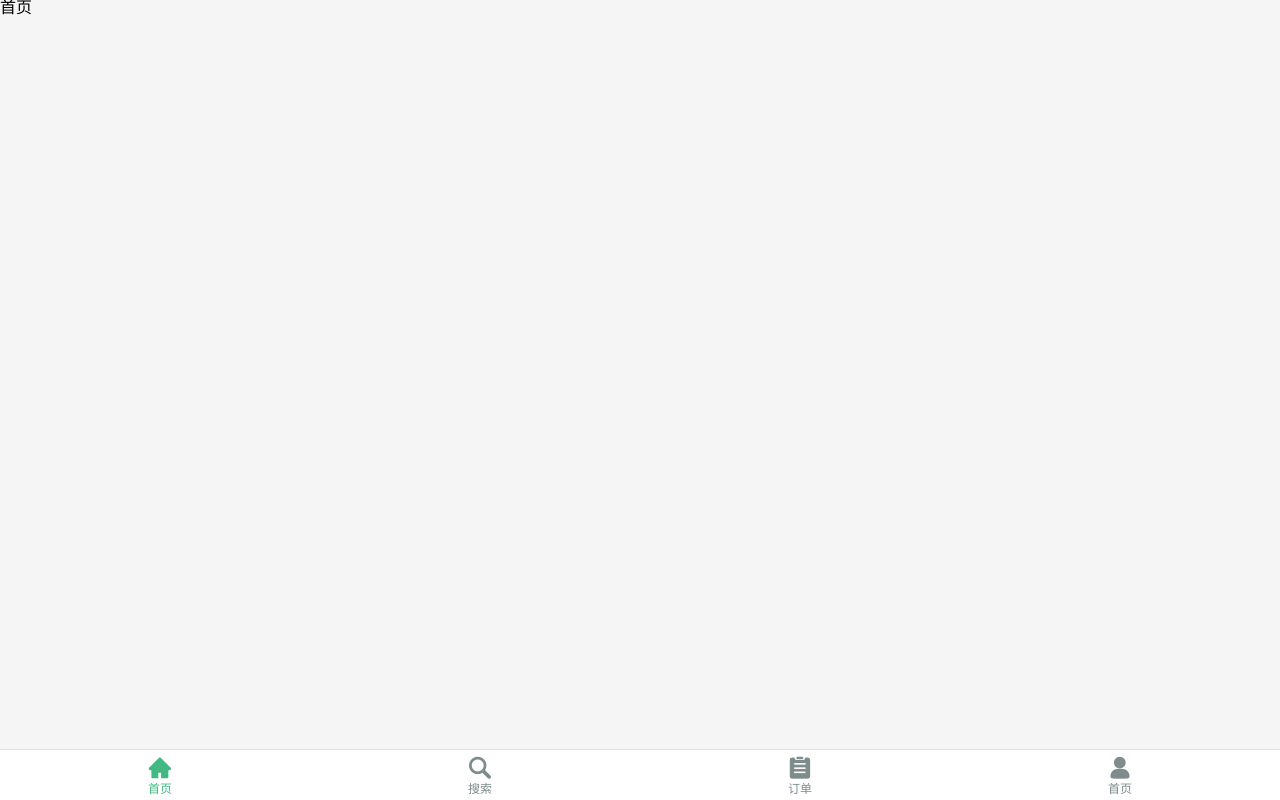
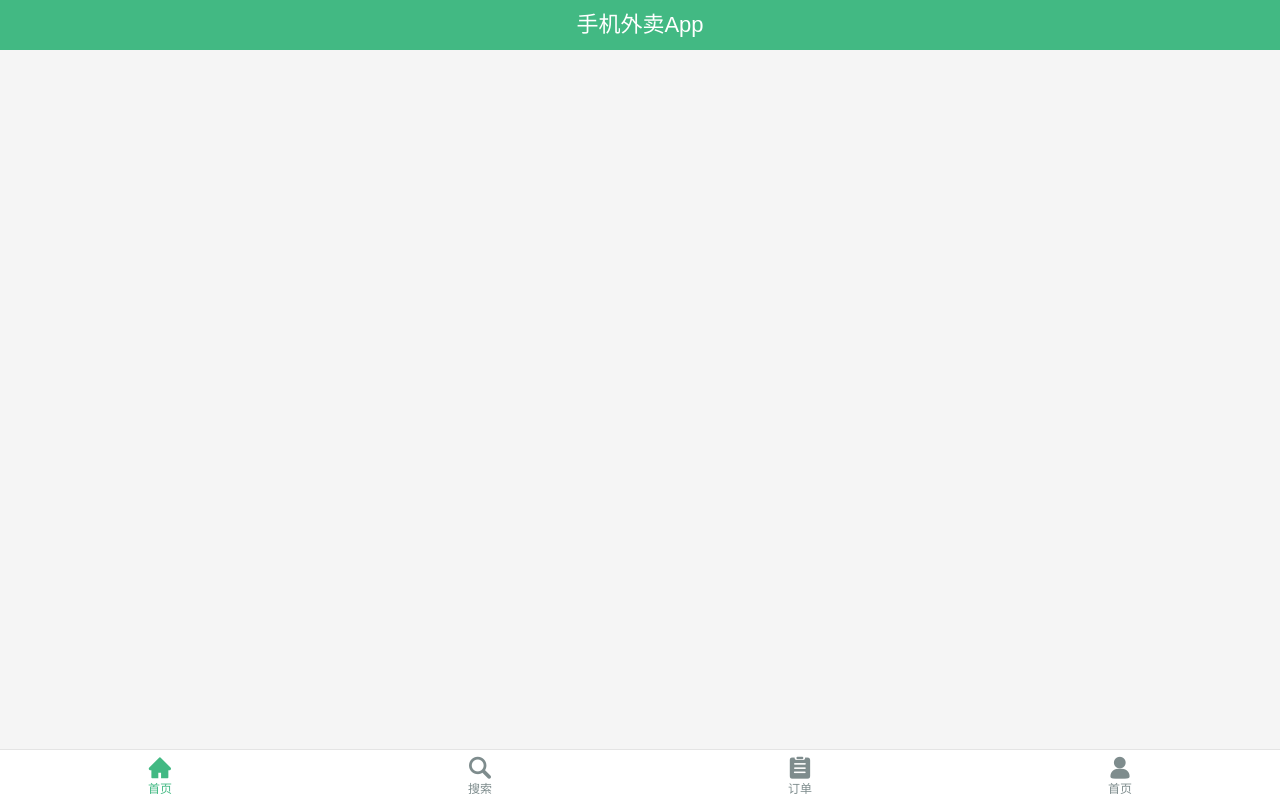
Before and after one commit to BlaxBerry/vue-book-shopping-mobile, a Vue app: page /#/home in a window 1280 px wide. Built offline with nearby package versions, Linux system fonts and the light colour scheme.

Commit message:
顶部标题栏 + 动态绑定.meat.title

```diff
--- /dev/null
+++ b/src/assets/css/HeaderBar/HeaderBar.css
@@ -0,0 +1,20 @@
+.header_bar {
+  position: fixed;
+  z-index: 999;
+  top: 0;
+  left: 0;
+  right: 0;
+  background-color: #42b983;
+  height: 50px;
+  width: 100%;
+}
+.header_bar .header_title {
+  position: absolute;
+  top: 50%;
+  left: 50%;
+  transform: translate(-50%, -50%);
+  width: 30%;
+  color: #fff;
+  font-size: 22px;
+  text-align: center;
+}
--- /dev/null
+++ b/src/assets/css/HeaderBar/HeaderBar.less
@@ -0,0 +1,23 @@
+.header_bar {
+    position: fixed;
+    z-index: 999;
+    top: 0;
+    left: 0;
+    right: 0;
+    background-color: #42b983;
+    height: 50px;
+    width: 100%;
+
+    // 位居中央标题名
+    .header_title{
+        position: absolute;
+        top: 50%;
+        left: 50%;
+        transform: translate(-50%,-50%);
+        width: 30%;//???
+        color: #fff;
+        font-size: 22px;
+        text-align: center;
+
+    }
+}
--- /dev/null
+++ b/src/components/HeaderBar/HeaderBar.vue
@@ -0,0 +1,17 @@
+<template>
+  <div class="header_bar">
+
+      <div class="header_title">{{$route.meta.title}}</div>
+  </div>
+</template>
+
+<script>
+export default {
+
+}
+</script>
+
+<style lang="less" scoped>
+@import "../../assets/css/HeaderBar/HeaderBar.css";
+
+</style>
--- a/src/router/index.js
+++ b/src/router/index.js
@@ -1,30 +1,7 @@
 import Vue from 'vue'
 import VueRouter from 'vue-router'
-import Home from '../views/Home/Home.vue'
 
 Vue.use(VueRouter)
-
-// const routes = [{
-//         path: '/',
-//         name: 'Home',
-//         component: Home
-//     },
-//     // {
-//     //     path: '/about',
-//     //     name: 'About',
-//     //     // route level code-splitting
-//     //     // this generates a separate chunk (about.[hash].js) for this route
-//     //     // which is lazy-loaded when the route is visited.
-//     //     component: () =>
-//     //         import ( /* webpackChunkName: "about" */ '../views/About.vue')
-//     // }
-// ]
-
-// const router = new VueRouter({
-//     routes
-// })
-
-// export default router
 
 export default new VueRouter({
     routes: [{
@@ -34,21 +11,33 @@ export default new VueRouter({
         // 首页
         path: '/home',
         component: () =>
-            import ("../views/Home/Home.vue")
+            import ("../views/Home/Home.vue"),
+        meta: {
+            title: "手机外卖App"
+        }
     }, {
         // 搜索页
         path: '/search',
         component: () =>
-            import ("../views/Search/Search.vue")
+            import ("../views/Search/Search.vue"),
+        meta: {
+            title: "搜索"
+        }
     }, {
         // 订单页
         path: '/order',
         component: () =>
-            import ("../views/Order/Order.vue")
+            import ("../views/Order/Order.vue"),
+        meta: {
+            title: "订单"
+        }
     }, {
         // 个人页
         path: '/profile',
         component: () =>
-            import ("../views/Profile/Profile.vue")
+            import ("../views/Profile/Profile.vue"),
+        meta: {
+            title: "个人中心"
+        }
     }]
 })
--- a/src/views/Home/Home.vue
+++ b/src/views/Home/Home.vue
@@ -1,12 +1,25 @@
 <template>
-  <div>
-    首页
+  <div id="home">
+    <!-- 首页 -->
+
+    <!-- 头部标题栏 -->
+    <HeaderBar></HeaderBar>
+
+    <!-- 附近商家 -->
+
+    <!-- 商品列表 -->
+
   </div>
 </template>
 
 <script>
+// 导入 头部标题栏
+import HeaderBar from "@/components/HeaderBar/HeaderBar.vue"
+
 export default {
-
+  components:{
+    HeaderBar
+  }
 }
 </script>
 
--- a/src/views/Order/Order.vue
+++ b/src/views/Order/Order.vue
@@ -1,12 +1,20 @@
 <template>
   <div>
-    订单页
+    <!-- 订单页 -->
+
+    <!-- 头部标题栏 -->
+    <HeaderBar></HeaderBar>
   </div>
 </template>
 
 <script>
+// 导入 头部标题栏
+import HeaderBar from "@/components/HeaderBar/HeaderBar.vue"
+
 export default {
-
+  components:{
+    HeaderBar
+  }
 }
 </script>
 
--- a/src/views/Profile/Profile.vue
+++ b/src/views/Profile/Profile.vue
@@ -1,12 +1,22 @@
 <template>
   <div>
-    个人页
+    <!-- 个人页 -->
+
+    <!-- 头部标题栏 -->
+    <HeaderBar></HeaderBar>
+
+
   </div>
 </template>
 
 <script>
+// 导入 头部标题栏
+import HeaderBar from "@/components/HeaderBar/HeaderBar.vue"
+
 export default {
-
+  components:{
+    HeaderBar
+  }
 }
 </script>
 
--- a/src/views/Search/Search.vue
+++ b/src/views/Search/Search.vue
@@ -1,12 +1,22 @@
 <template>
   <div>
-    搜索页
+    <!-- 搜索页 -->
+
+    <!-- 头部标题栏 -->
+    <HeaderBar></HeaderBar>
+
+
   </div>
 </template>
 
 <script>
+// 导入 头部标题栏
+import HeaderBar from "@/components/HeaderBar/HeaderBar.vue"
+
 export default {
-
+  components:{
+    HeaderBar
+  }
 }
 </script>
 
```
